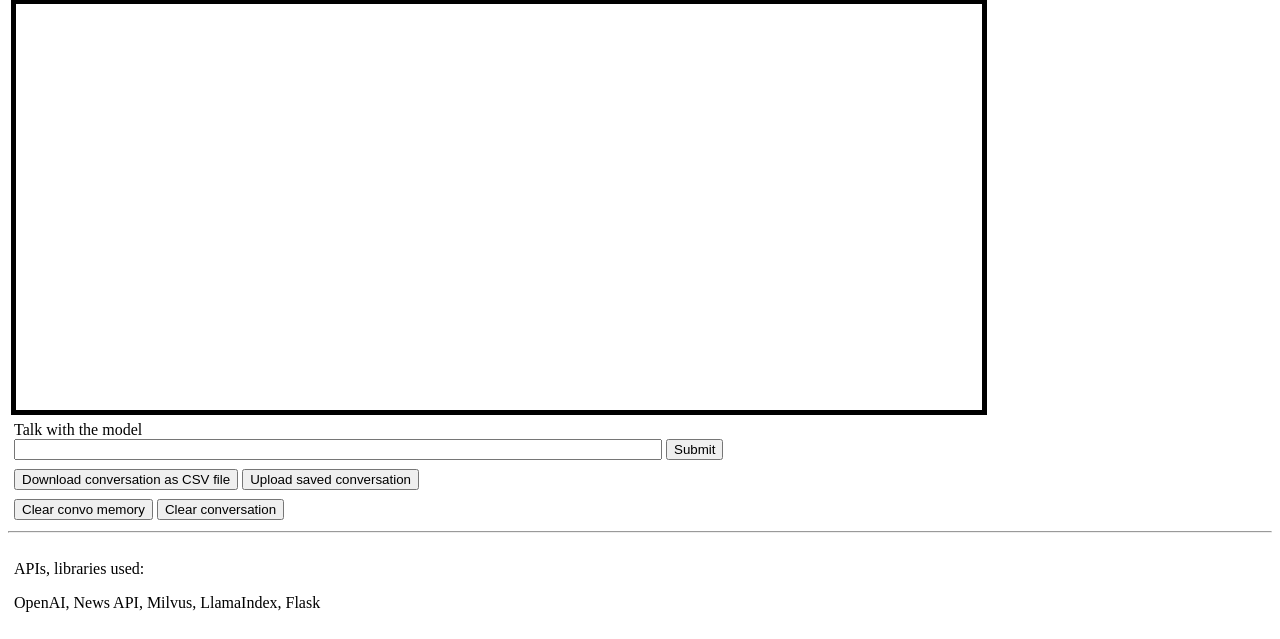
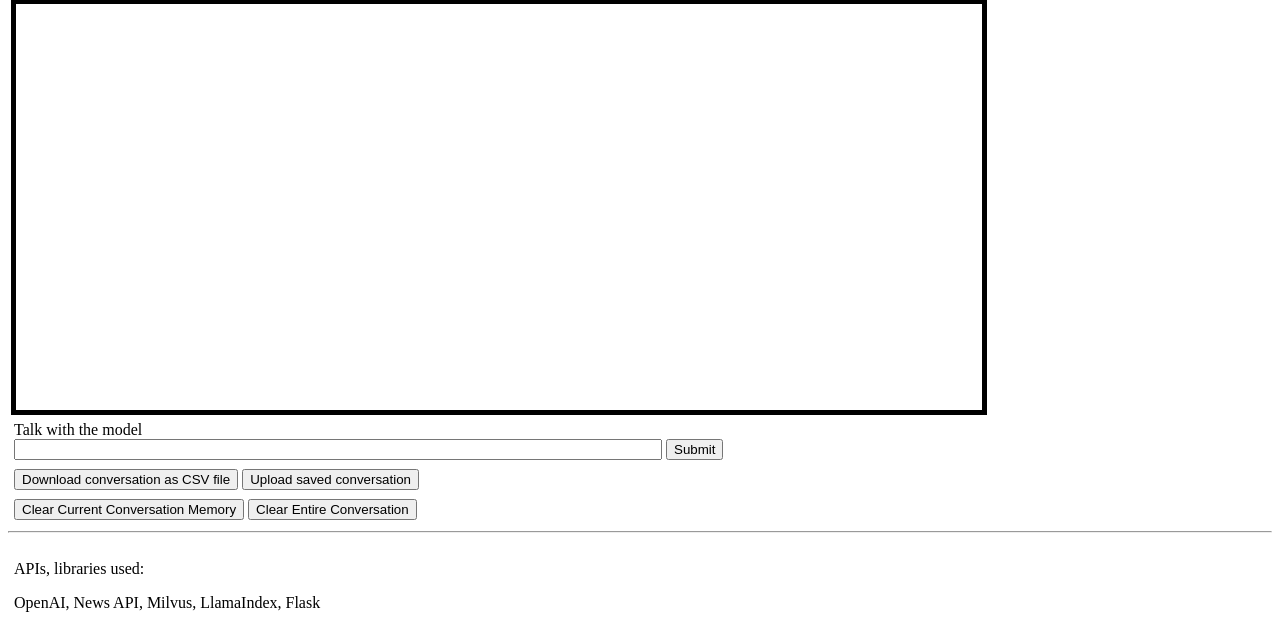
Before and after one commit to A-Yoshimoto-Account/cs4485-stockmarket, a Flask app: page / in a window 1280 px wide. Shown: the part 214-853 px from the top of the page. Run offline with Flask 2, Linux system fonts and the light colour scheme.

Commit message:
Added functionality for clear conversation Added functionality to clearAll() Added System Messages for clearMemory and clearAll Added style for system messages in styles.css Added auto clear functionality for input query text

```diff
--- a/static/app.js
+++ b/static/app.js
@@ -91,15 +91,46 @@ function uploadSavedConvo() {
 }
 
 function clearMemory() {
-	console.log("Clears the interval convo memory");
+	console.log("Clears the internal convo memory");
+
+	//Clears internal memory using 'clear_memory()'
 	const url = '/clear_memory';
 	fetch(url, {
 		'method': 'POST',
 		'headers': {'Content-Type': 'application/json'}
-		// 'body': JSON.stringify(data)
 	})
+	let html =
+				'<div class="system-message">' +
+				'	<div class="system-messages text-block">' +
+				'		<b>System:&nbsp</b><p>Your Current Conversation Memory has been cleared.</p>' +
+				'	</div>' +
+				'</div>';
+			let chatArea = document.getElementById('chat-area');
+			chatArea.innerHTML += html;
+			chatArea.scrollTop = chatArea.scrollHeight;
+
 }
 
 function clearAll() {
     console.log("Clears the screen and the internal convo memory");
+
+	//Clears internal memory using same function as 'clearMemory()'
+	const url = '/clear_memory';
+	fetch(url, {
+		'method': 'POST',
+		'headers': {'Content-Type': 'application/json'}
+	})
+
+	//informs user that entire conversation has been cleared with 5 second popup.
+	let chatArea = document.getElementById('chat-area');
+	chatArea.innerHTML = "";
+	let html =
+				'<div class="system-message">' +
+				'	<div class="system-messages text-block">' +
+				'		<b>System:&nbsp</b><p>Your Entire Conversation has been cleared.</p>' +
+				'	</div>' +
+				'</div>';
+	chatArea.innerHTML += html;
+	chatArea.scrollTop = chatArea.scrollHeight;
+	setTimeout(function() {document.getElementById('chat-area').innerHTML = '';} , 5000);
 }
--- a/static/styles.css
+++ b/static/styles.css
@@ -44,3 +44,6 @@
 .model-responses {
 	background-color: lightblue;
 }
+.system-messages {
+	background-color: darkorange;
+}
--- a/templates/index.html
+++ b/templates/index.html
@@ -21,7 +21,7 @@
 		<div class="text-area large-container" id="chat-area">
 		</div>
 		<div class="text-field large-container">
-			<form id="send-query-form" onsubmit="return false;">
+			<form id="send-query-form" onsubmit="this.reset();return false;">
 				<label for="text">Talk with the model</label><br>
 				<input class="query-text" type="text" name="question">
 				<input type="submit" value="Submit" onclick="updateTextArea()">
@@ -32,8 +32,8 @@
 			<button type="button" onclick="uploadSavedConvo()">Upload saved conversation</button>
 		</div>
 		<div class="large-container">
-			<button type="button" onclick="clearMemory()">Clear convo memory</button>
-			<button type="button" onclick="clearAll()">Clear conversation</button>
+			<button type="button" onclick="clearMemory()">Clear Current Conversation Memory</button>
+			<button type="button" onclick="clearAll()">Clear Entire Conversation</button>
 		</div>
 		<hr>
 		<div class="large-container footer-area">
```
